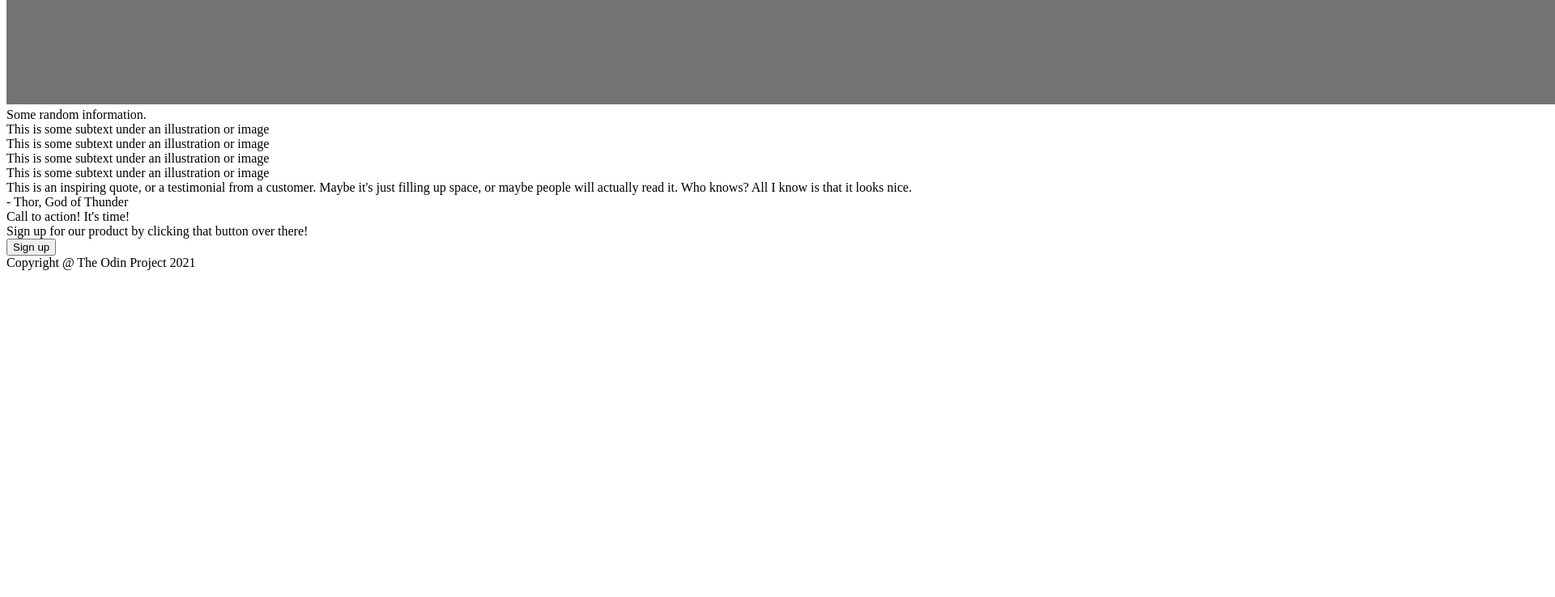
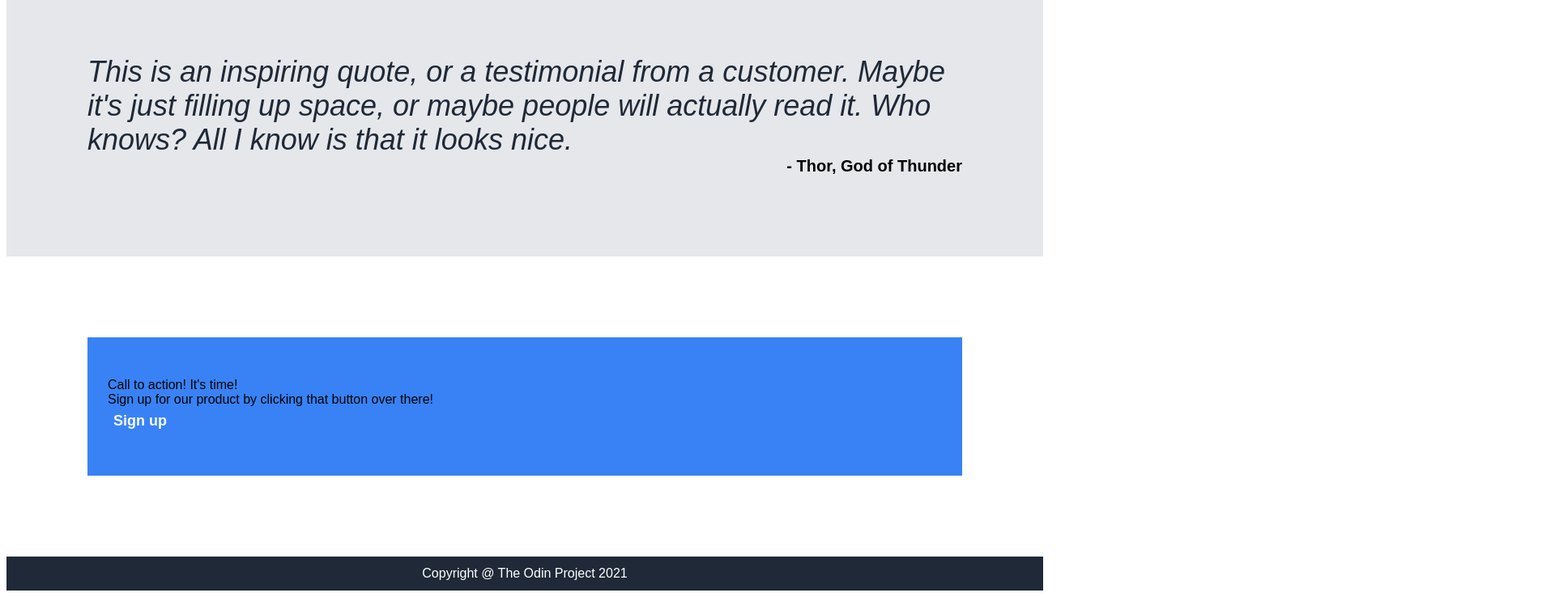
Before and after one commit to silramil/first-landing-page, a plain HTML site: page index.html in a window 1280 px wide. Shown: the part 1120-1858 px from the top of the page at 81% size, 1920 px wide, since content can reach past the window. Before the commit the page ends 1462 px from the top, so only its background shows below. Drawn offline with Linux system fonts and the light colour scheme.

Commit message:
Fix containers in html

```diff
--- a/index.html
+++ b/index.html
@@ -4,8 +4,9 @@
     <meta charset="UTF-8">
     <meta name="viewport" content="width=, initial-scale=1.0">
     <title>Landing Page</title>
+    <link rel="stylesheet" href="styles.css">
 </head>
-<body>
+<body class="container">
 
     <div class="header">
         <div class="logo">
@@ -16,7 +17,10 @@
             <li><a href="#">header link two</a></li>
             <li><a href="#">header link three</a></li>
         </ul>
-        <div class="container">
+    </div>
+
+    <div class="main">
+        <div class="hero-text">
             <div class="hero">
                 This website is awesome
             </div>
@@ -27,10 +31,7 @@
                 <button>Sign up</button>
             </div>
         </div>
-        </div>
-        <img src="./placeholder.jpg" alt="This is a placeholder for an image">
-    </div>
-
+        <img class="image" src="./placeholder.jpg" alt="This is a placeholder for an image">
         <div class="information">
             <div class="subheading">
                 Some random information.
@@ -42,7 +43,6 @@
                 <div class="card">This is some subtext under an illustration or image</div>
             </div>
         </div>
-
         <div class="quote-block">
             <div class="quote">
                 This is an inspiring quote, or a testimonial from a customer. Maybe it's just filling up space, or maybe people will actually read it. Who knows? All I know is that it looks nice.
@@ -51,19 +51,17 @@
                 - Thor, God of Thunder
             </div>
         </div>
-
         <div class="cta">
             <div class="cta-text">
                 <div class="cta-title">Call to action! It's time!</div>
                 <div class="cta-desc">Sign up for our product by clicking that button over there!</div>
-
-        </div>
                 <div class="sign-up-2">
                     <button>Sign up</button>
             </div>
-    <div class="footer">
+        </div>
+    </div>
+    <footer class="footer">
         Copyright @ The Odin Project 2021
-    </div>
-
+    </footer>
 </body>
 </html>
--- a/styles.css
+++ b/styles.css
@@ -1,16 +1,17 @@
-.body {
+.container {
     display: flex;
+    flex-direction: column;
     min-height: 100%;
     min-width: 100%;
-    flex-shrink: 1;
+    flex-grow: 1;
     font-family: Arial, Helvetica, sans-serif;
-    margin: 0;
 }
 
 .footer {
     display: flex;
     justify-content: center;
     font-family: sans-serif;
+    padding: 12px;
 }
 
 .header,
@@ -51,7 +52,7 @@ a {
 
 }
 
-.container {
+. {
     display: flex;
     flex-direction: row;
     background: #1F2937;
@@ -147,3 +148,20 @@ button {
     font-weight: 800;
     align-self: flex-end;
 }
+
+.cta {
+    background-color: #3882f6;
+    margin: 100px;
+    padding: 50px 25px;
+}
+
+.cta-title,
+.cta-desc {
+    display: flex;
+    flex-direction: column;
+}
+
+.sign-up-2 {
+    display: flex;
+    align-self: baseline;
+}
```
Lines whose indentation alone changed are shown as unchanged.
